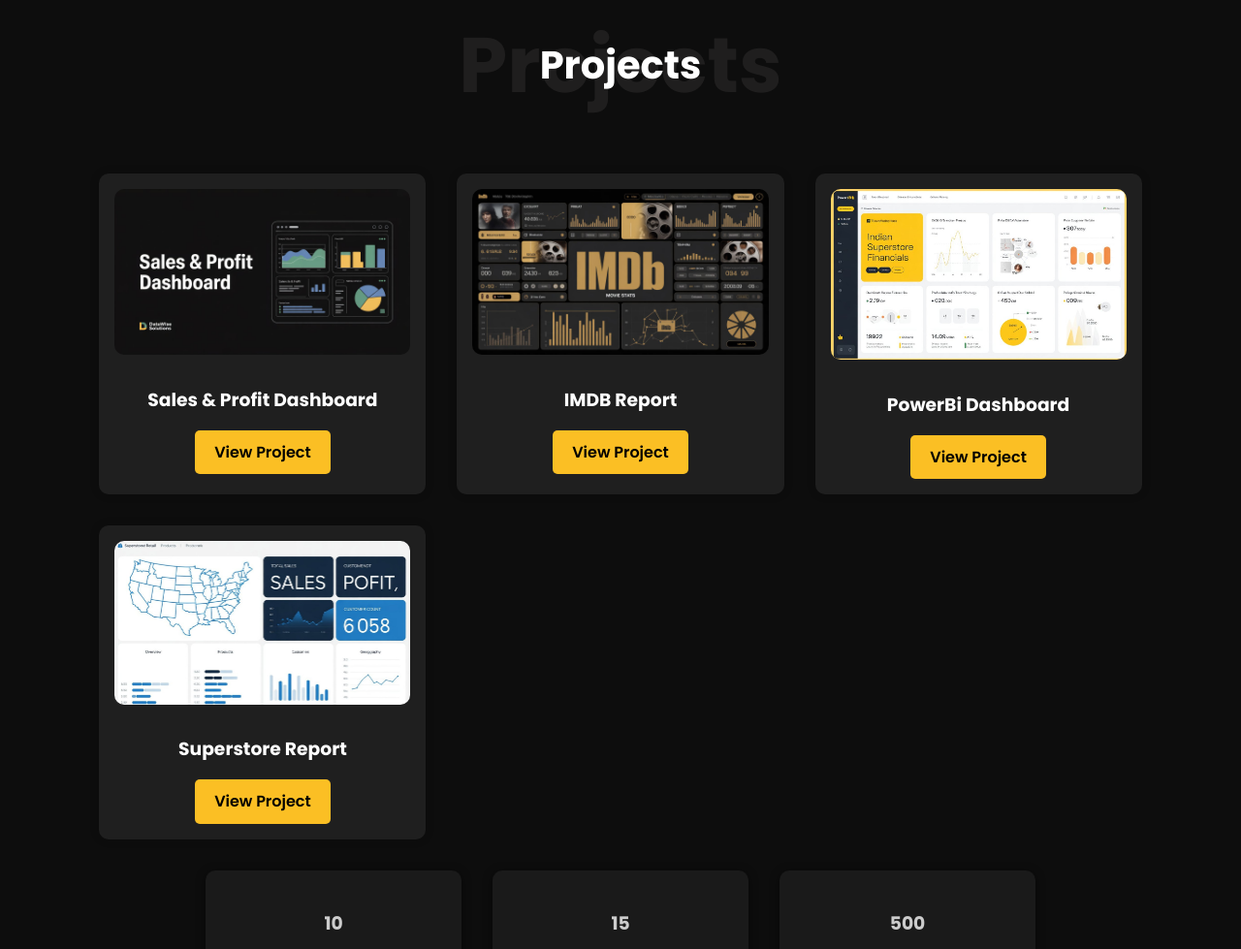
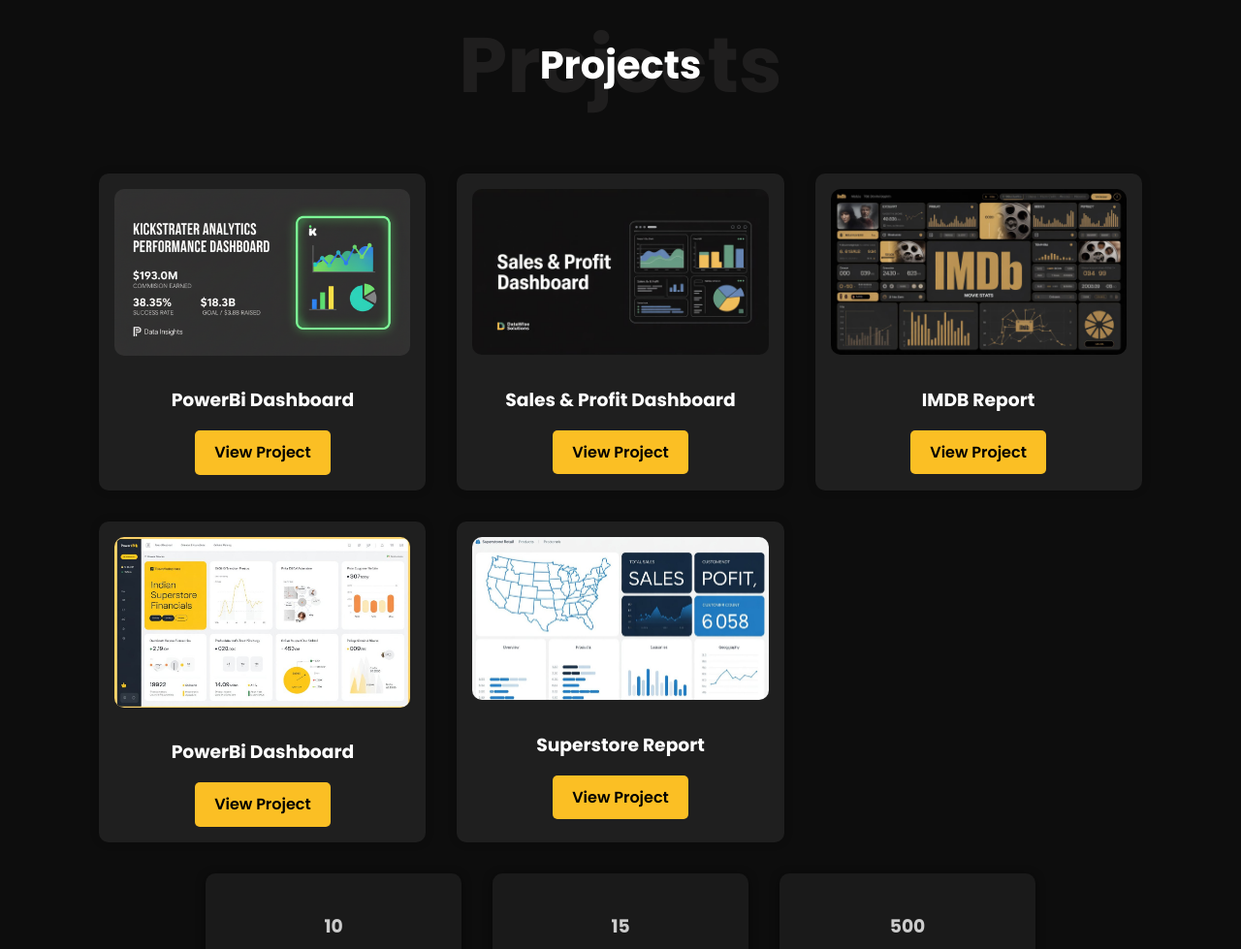
Before and after one commit to udaykiran2504/udaykiran2504.github.io, a plain HTML site: page index.html in a window 1280 px wide. Shown: the part 2602-3581 px from the top of the page at 97% size. Drawn offline with nearby package versions, Linux system fonts and the light colour scheme.

Commit message:
Update index.html

```diff
--- a/index.html
+++ b/index.html
@@ -125,6 +125,11 @@ My goal is to not just analyze data — but to tell compelling stories with it,
 
   <!-- Thumbnail Cards -->
   <div class="project-thumbnails">
+     <div class="project-card">
+      <img src="assets/thumbnail.png" alt="Tableau Insights">
+      <h3>PowerBi Dashboard</h3>
+      <a href="https://github.com/udaykiran2504/Kickstarter-project" class="btn yellow" target="_blank">View Project</a>
+    </div>
     <div class="project-card">
       <img src="assets/P1.jpeg" alt="Sales & Profit Dashboard">
       <h3>Sales & Profit Dashboard</h3>
```
